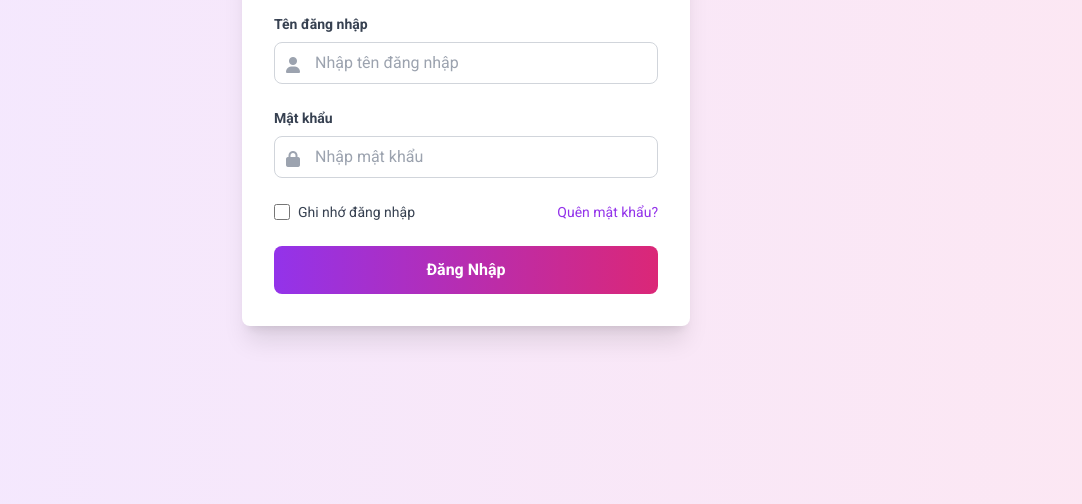
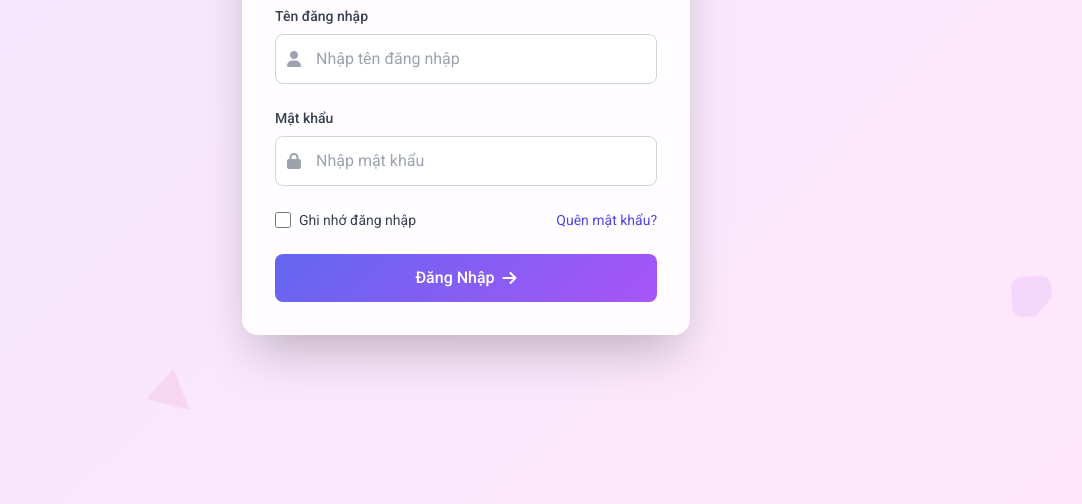
Before and after one commit to DavidNguyen81/blackboxai-1744803858035, a plain HTML site: page index.html in a window 1280 px wide. Shown: the part 296-800 px from the top of the page, without its empty margins (174-1256 px from the left). Drawn offline with nearby package versions, Linux system fonts and the light colour scheme.

Commit message:
Add index.html 1744804310551

```diff
--- a/index.html
+++ b/index.html
@@ -3,94 +3,199 @@
 <head>
     <meta charset="UTF-8">
     <meta name="viewport" content="width=device-width, initial-scale=1.0">
-    <title>Quản Lý Spa | Đăng Nhập</title>
+    <title>Đăng Nhập | Spa Management</title>
     <!-- Tailwind CSS -->
     <script src="https://cdn.tailwindcss.com"></script>
     <!-- Google Fonts -->
     <link href="https://fonts.googleapis.com/css2?family=Roboto:wght@300;400;500;700&family=Playfair+Display:wght@400;500;600;700&display=swap" rel="stylesheet">
     <!-- Font Awesome -->
     <link rel="stylesheet" href="https://cdnjs.cloudflare.com/ajax/libs/font-awesome/6.0.0-beta3/css/all.min.css">
+    <!-- AOS Animation -->
+    <link href="https://unpkg.com/aos@2.3.1/dist/aos.css" rel="stylesheet">
+    <script src="https://unpkg.com/aos@2.3.1/dist/aos.js"></script>
     <style>
         body {
             font-family: 'Roboto', sans-serif;
+            background: linear-gradient(135deg, #f3e7ff 0%, #ffe7f9 100%);
         }
         .heading {
             font-family: 'Playfair Display', serif;
         }
+        .login-card {
+            backdrop-filter: blur(10px);
+            background: rgba(255, 255, 255, 0.9);
+            border: 1px solid rgba(255, 255, 255, 0.2);
+        }
+        .btn-gradient {
+            background: linear-gradient(135deg, #6366f1 0%, #a855f7 100%);
+            transition: all 0.3s ease;
+        }
+        .btn-gradient:hover {
+            background: linear-gradient(135deg, #4f46e5 0%, #9333ea 100%);
+            transform: scale(1.02);
+        }
+        .input-group {
+            position: relative;
+            transition: all 0.3s ease;
+        }
+        .input-group input {
+            transition: all 0.3s ease;
+        }
+        .input-group input:focus {
+            border-color: #6366f1;
+            box-shadow: 0 0 0 2px rgba(99, 102, 241, 0.2);
+        }
+        .input-icon {
+            transition: all 0.3s ease;
+        }
+        .input-group input:focus + .input-icon {
+            color: #6366f1;
+        }
+        .floating-shapes div {
+            position: absolute;
+            pointer-events: none;
+            animation: float 15s infinite linear;
+        }
+        @keyframes float {
+            0% { transform: translate(0, 0) rotate(0deg); }
+            50% { transform: translate(100px, 100px) rotate(180deg); }
+            100% { transform: translate(0, 0) rotate(360deg); }
+        }
+        .shape1 { top: 20%; left: 10%; }
+        .shape2 { top: 60%; right: 10%; }
+        .shape3 { bottom: 20%; left: 20%; }
     </style>
 </head>
-<body class="bg-gradient-to-r from-purple-100 to-pink-100 min-h-screen">
-    <div class="container mx-auto px-4 h-screen flex items-center justify-center">
-        <div class="bg-white rounded-lg shadow-xl p-8 w-full max-w-md">
+<body class="min-h-screen flex items-center justify-center p-4">
+    <!-- Floating Shapes -->
+    <div class="floating-shapes">
+        <div class="shape1">
+            <svg width="50" height="50" viewBox="0 0 50 50" fill="none">
+                <circle cx="25" cy="25" r="20" fill="rgba(99, 102, 241, 0.1)"/>
+            </svg>
+        </div>
+        <div class="shape2">
+            <svg width="60" height="60" viewBox="0 0 60 60" fill="none">
+                <rect width="40" height="40" rx="10" transform="rotate(45 30 30)" fill="rgba(168, 85, 247, 0.1)"/>
+            </svg>
+        </div>
+        <div class="shape3">
+            <svg width="40" height="40" viewBox="0 0 40 40" fill="none">
+                <polygon points="20,0 40,40 0,40" fill="rgba(236, 72, 153, 0.1)"/>
+            </svg>
+        </div>
+    </div>
+
+    <!-- Login Card -->
+    <div class="login-card w-full max-w-md rounded-2xl shadow-2xl p-8" data-aos="fade-up">
         <div class="text-center mb-8">
             <h1 class="heading text-3xl font-bold text-gray-800 mb-2">Spa Management</h1>
             <p class="text-gray-600">Đăng nhập để tiếp tục</p>
         </div>
 
         <form id="loginForm" class="space-y-6">
-                <div>
-                    <label class="block text-gray-700 text-sm font-bold mb-2" for="username">
+            <div class="input-group">
+                <label class="block text-gray-700 text-sm font-medium mb-2" for="username">
                     Tên đăng nhập
                 </label>
                 <div class="relative">
-                        <span class="absolute left-3 top-3 text-gray-400">
+                    <input class="w-full pl-10 pr-4 py-3 border border-gray-300 rounded-lg focus:outline-none"
+                           id="username"
+                           type="text"
+                           placeholder="Nhập tên đăng nhập"
+                           autocomplete="username">
+                    <span class="input-icon absolute left-3 top-3.5 text-gray-400">
                         <i class="fas fa-user"></i>
                     </span>
-                        <input class="w-full pl-10 pr-3 py-2 border border-gray-300 rounded-lg focus:outline-none focus:ring-2 focus:ring-purple-600 focus:border-transparent"
-                               id="username"
-                               type="text"
-                               placeholder="Nhập tên đăng nhập">
                 </div>
             </div>
 
-                <div>
-                    <label class="block text-gray-700 text-sm font-bold mb-2" for="password">
+            <div class="input-group">
+                <label class="block text-gray-700 text-sm font-medium mb-2" for="password">
                     Mật khẩu
                 </label>
                 <div class="relative">
-                        <span class="absolute left-3 top-3 text-gray-400">
+                    <input class="w-full pl-10 pr-4 py-3 border border-gray-300 rounded-lg focus:outline-none"
+                           id="password"
+                           type="password"
+                           placeholder="Nhập mật khẩu"
+                           autocomplete="current-password">
+                    <span class="input-icon absolute left-3 top-3.5 text-gray-400">
                         <i class="fas fa-lock"></i>
                     </span>
-                        <input class="w-full pl-10 pr-3 py-2 border border-gray-300 rounded-lg focus:outline-none focus:ring-2 focus:ring-purple-600 focus:border-transparent"
-                               id="password"
-                               type="password"
-                               placeholder="Nhập mật khẩu">
                 </div>
             </div>
 
             <div class="flex items-center justify-between">
                 <div class="flex items-center">
-                        <input id="remember" type="checkbox" class="h-4 w-4 text-purple-600 focus:ring-purple-500 border-gray-300 rounded">
+                    <input id="remember" type="checkbox" class="h-4 w-4 text-indigo-600 focus:ring-indigo-500 border-gray-300 rounded">
                     <label for="remember" class="ml-2 block text-sm text-gray-700">
                         Ghi nhớ đăng nhập
                     </label>
                 </div>
-                    <a href="#" class="text-sm text-purple-600 hover:text-purple-500">
+                <a href="#" class="text-sm text-indigo-600 hover:text-indigo-500 transition-colors">
                     Quên mật khẩu?
                 </a>
             </div>
 
             <button type="submit"
-                        class="w-full bg-gradient-to-r from-purple-600 to-pink-600 text-white font-bold py-3 px-4 rounded-lg hover:opacity-90 transition duration-300">
-                    Đăng Nhập
+                    class="btn-gradient w-full text-white font-medium py-3 px-4 rounded-lg flex items-center justify-center">
+                <span>Đăng Nhập</span>
+                <i class="fas fa-arrow-right ml-2"></i>
             </button>
         </form>
+
+        <!-- Error Message -->
+        <div id="errorMessage" class="hidden mt-4 p-4 bg-red-100 text-red-700 rounded-lg text-sm">
+            Sai tên đăng nhập hoặc mật khẩu!
         </div>
     </div>
 
     <script>
+        // Initialize AOS
+        AOS.init({
+            duration: 1000,
+            easing: 'ease-out-cubic',
+            once: true
+        });
+
+        // Login Form Handler
         document.getElementById('loginForm').addEventListener('submit', function(e) {
             e.preventDefault();
             const username = document.getElementById('username').value;
             const password = document.getElementById('password').value;
+            const errorMessage = document.getElementById('errorMessage');
 
-            // Kiểm tra đăng nhập đơn giản
             if (username === 'admin' && password === 'admin') {
+                // Add loading state to button
+                const button = this.querySelector('button[type="submit"]');
+                button.innerHTML = '<i class="fas fa-spinner fa-spin mr-2"></i> Đang đăng nhập...';
+                button.disabled = true;
+
+                // Simulate loading
+                setTimeout(() => {
                     window.location.href = '/pages/dashboard.html';
+                }, 1000);
             } else {
-                alert('Sai tên đăng nhập hoặc mật khẩu!');
+                errorMessage.classList.remove('hidden');
+                // Shake animation
+                errorMessage.style.animation = 'shake 0.5s';
+                setTimeout(() => {
+                    errorMessage.style.animation = '';
+                }, 500);
             }
         });
+
+        // Add shake animation
+        const style = document.createElement('style');
+        style.textContent = `
+            @keyframes shake {
+                0%, 100% { transform: translateX(0); }
+                10%, 30%, 50%, 70%, 90% { transform: translateX(-5px); }
+                20%, 40%, 60%, 80% { transform: translateX(5px); }
+            }
+        `;
+        document.head.appendChild(style);
     </script>
 </body>
 </html>
```
Lines whose indentation alone changed are shown as unchanged.
